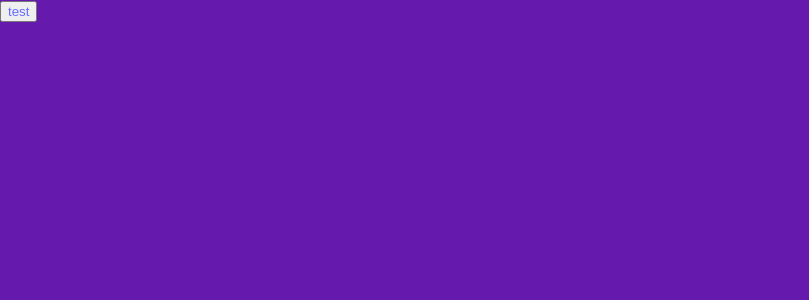
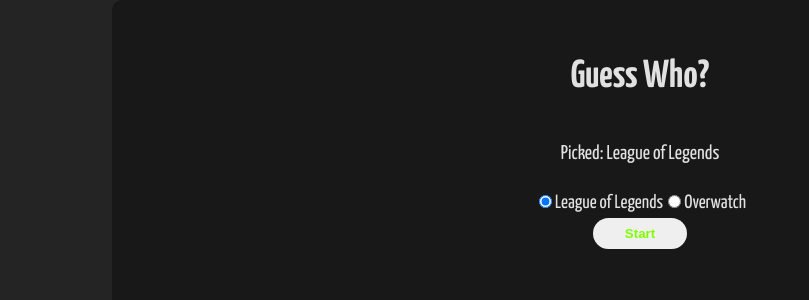
Before and after one commit to TE4-Umea/guess-who-v2, a Vue app: page / in a window 1280 px wide. Shown: the top 300 px of the page, without its empty margins (0-809 px from the left). Built offline with nearby package versions, Linux system fonts and the light colour scheme.

Commit message:
Fixa detta imorrn

```diff
--- a/src/App.vue
+++ b/src/App.vue
@@ -6,34 +6,33 @@
 </script>
 
 <template>
-    <!-- <div>
-        <p v-for="(turn, index) in gameLog" :key="index">
-            {{ turn.question.text }}: {{ turn.answer }}
-        </p>
-    </div> -->
-    <StartScreen v-if="!stats.gameStarted" :stats=stats>
+    <StartScreen v-if="!stats.gameStarted" :stats=stats :themePack=themePack>
     </StartScreen>
 
     <WinScreen v-if="stats.gameOver" :stats=stats :characters=characters :correctAnswer=correctAnswer :questions=questions
         :gameLog=gameLog>
     </WinScreen>
 
+    <div>
+        <div id="characterGrid">
             <div v-if="stats.gameStarted">
-        <div id="characterGrid">
-            <p class="center">Character</p>
+                <p class="center"></p>
                 <div class="grid">
                     <CharacterCard v-for="character in characters" :key=character.id :character=character
                     :correctAnswer=correctAnswer :characters=characters :gameLog=gameLog :stats=stats />
                 </div>
             </div>
+        </div>
 
-        <div id="searchField">
+        <section id="searchField">
+            <div>
                 <h2 v-if="gameLog.length > 0" class="lastQuestion">
                     {{ gameLog[gameLog.length - 1].question.text }} {{ gameLog[gameLog.length - 1].answer }}
                 </h2>
                 <input type="text" id="myInput" @input="() => { search() }" placeholder="Search for questions.."
                     :onFocus="() => { showQuestions() }" />
-
+            </div>
+            <div>
                 <div id="questionField">
                     <ul id="myUL" tabindex="-1">
                         <QuestionButton v-for="(question, index) in  questions " :key="index" :question=question
@@ -42,6 +41,7 @@
                     </ul>
                 </div>
             </div>
+        </section>
     </div>
 </template>
 
@@ -56,6 +56,7 @@
             questions: [],
             correctAnswer: {},
             gameLog: [],
+            themePack: ['None'],
             stats: {
                 guesses: 0,
                 questionsAsked: 0,
@@ -103,6 +104,10 @@
         // Set a random character to be the correct answer
         this.correctAnswer = this.characters[Math.floor(Math.random() * this.characters.length)];
         console.log(this.correctAnswer)
+        document.getElementById('characterGrid').addEventListener('click', this.closeQuestionsOnClick);
+        document.getElementById('searchField').addEventListener('click', this.search);
+        document.getElementById('questionField').addEventListener('click', this.closeQuestionsOnClick);
+        document.getElementById('questionField').addEventListener('click', this.clearSearchField);
     },
 };
 </script>
--- a/src/components/StartScreen.vue
+++ b/src/components/StartScreen.vue
@@ -1,27 +1,46 @@
 <script setup>
-defineProps(['stats'])
+import { ref } from 'vue'
+defineProps(['stats', 'themePack'])
+
+const picked = ref('League of Legends')
 </script>
 
 <template>
-<div class="">
-    <div class="startScreen">
-        <button v-on:click="test()">test</button>
+    <div class="center">
+        <div class="startScreen">
+            <section class="startScreenText">
+                <h1>Guess Who?</h1>
+                <div>
+                    <p id="pickedText">Picked: {{ picked }}</p>
+                </div>
+            </section>
+            <section>
+                <div class="packSelectionButtons">
+                    <input type="radio" value="League of Legends" v-model="picked" v-on:click="selectLeaguePack()" />
+                    <label>League of Legends</label>
+                    <input type="radio" value="Overwatch" v-model="picked" v-on:click="selectOverwatchPack()" />
+                    <label>Overwatch</label>
+                </div>
+                <div class="startScreenButtons">
+                    <button v-on:click="startGame()">Start</button>
+                </div>
+            </section>
+        </div>
     </div>
-</div>
 </template>
 
 <script>
 export default {
     methods: {
-        test() {
+        startGame() {
             this.stats.gameStarted = true
         },
 
-        startMechanics() {
-            document.getElementById('characterGrid').addEventListener('click', this.closeQuestionsOnClick);
-            document.getElementById('searchField').addEventListener('click', this.search);
-            document.getElementById('questionField').addEventListener('click', this.closeQuestionsOnClick);
-            document.getElementById('questionField').addEventListener('click', this.clearSearchField);
+        selectLeaguePack() {
+            this.themePack[0] = 'league'
+        },
+        selectOverwatchPack() {
+            this.themePack[0] = 'overwatch'
         },
     },
 }
@@ -29,9 +48,33 @@
 
 <style>
 .startScreen {
-    width: 100%;
-    min-height: 100vw;
+    width: 80vw;
+    min-height: 100%;
+    padding: 1rem;
 
-    background-color: rgb(101, 25, 173);
+    background-color: rgb(24, 24, 24);
+
+    text-align: center;
+
+    border-radius: 10px;
+
+    z-index: 1;
+    position: fixed;
+    flex-direction: column;
+}
+
+.startScreenText {
+    font-size: large;
+}
+.packSelectionButtons {
+    font-size: larger;
+}
+
+.startScreenButtons button {
+    color: chartreuse;
+    font-weight: 700;
+    border-style: none;
+    border-radius: 20px;
+    padding: 0.5rem 2rem 0.5rem 2rem;
 }
 </style>
--- a/src/components/WinScreen.vue
+++ b/src/components/WinScreen.vue
@@ -1,5 +1,7 @@
 <script setup>
 defineProps(['correctAnswer', 'questions', 'stats', 'characters', 'gameLog'])
+
+const gameLogReset = []
 </script>
 
 <template>
@@ -8,7 +10,8 @@
             <h1>You win!</h1>
             <img :src="correctAnswer.image">
             <h1>{{ correctAnswer.name }}</h1>
-        <p>You guessed {{ stats.guesses }} times. You asked {{ stats.questionsAsked }} questions. It took {{ stats.time }}
+            <p>You guessed {{ stats.guesses }} times. You asked {{ stats.questionsAsked }} questions. It took {{ stats.time
+            }}
                 seconds.</p>
             <button v-on:click="() => { restart() }">Restart</button>
             <button>Game log</button>
@@ -20,22 +23,20 @@
 export default {
     methods: {
         restart() {
-            // This.questions.forEach(question => {
-            //     question.isAnswered = false
-            // })
-            // this.stats = {
-            //     guesses: 0,
-            //     questionsAsked: 0,
-            //     time: 0,
-            //     gameOver: false,
-            // }
-            // this.gameLog = []
-            // this.correctAnswer = this.characters[Math.floor(Math.random() * this.characters.length)];
-            // console.log(this.correctAnswer)
-            // this.characters.forEach(character => {
-            //     character.isHidden = false
-            // })
-            location.reload()
+            this.questions.forEach(question => {
+                question.isAnswered = false
+            })
+            this.stats.guesses = 0
+            this.stats.questionsAsked = 0
+            this.stats.time = 0
+            this.stats.gameOver = false
+            this.gameLog = this.gameLogReset
+
+            this.correctAnswer = this.characters[Math.floor(Math.random() * this.characters.length)];
+            console.log(this.correctAnswer)
+            this.characters.forEach(character => {
+                character.isHidden = false
+            })
         },
     },
 }
```
Also changed, not shown: 1 other file (tests, documents, lock files or other folders). Lines whose indentation alone changed are shown as unchanged.
